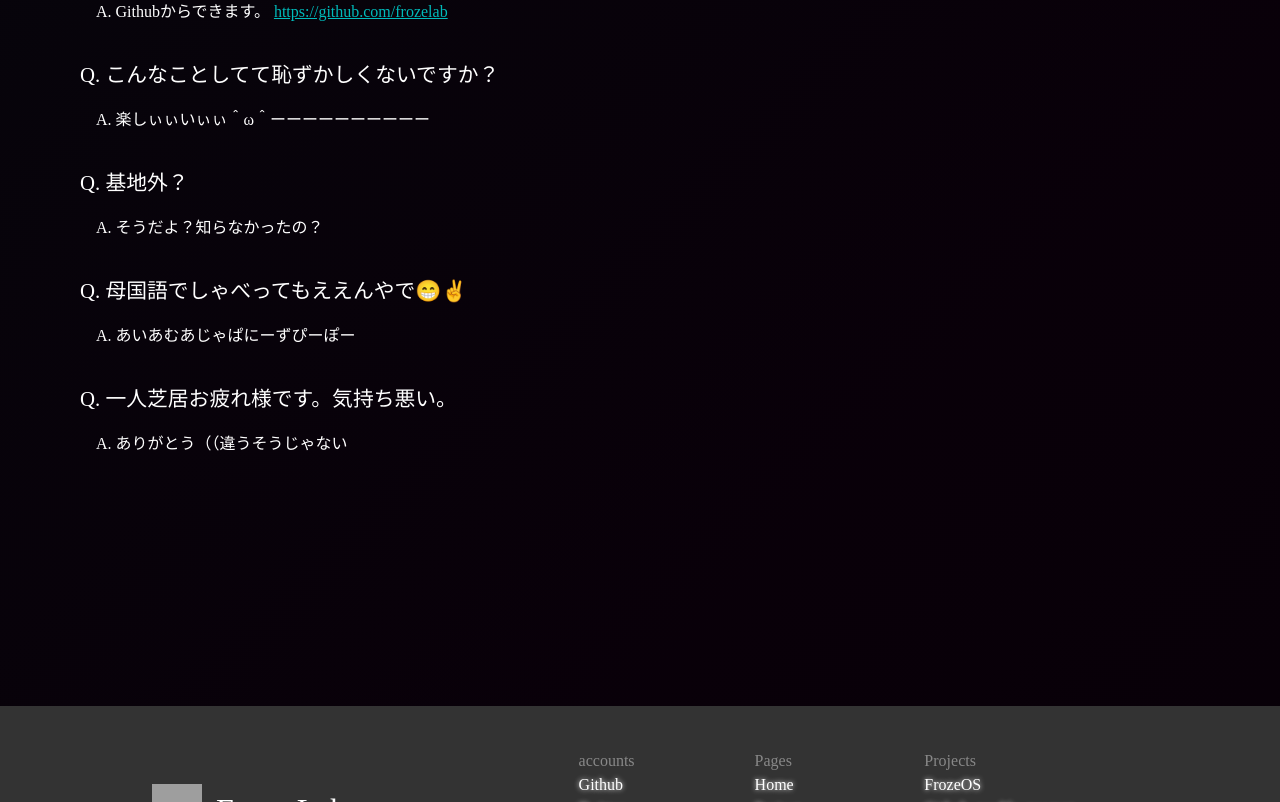
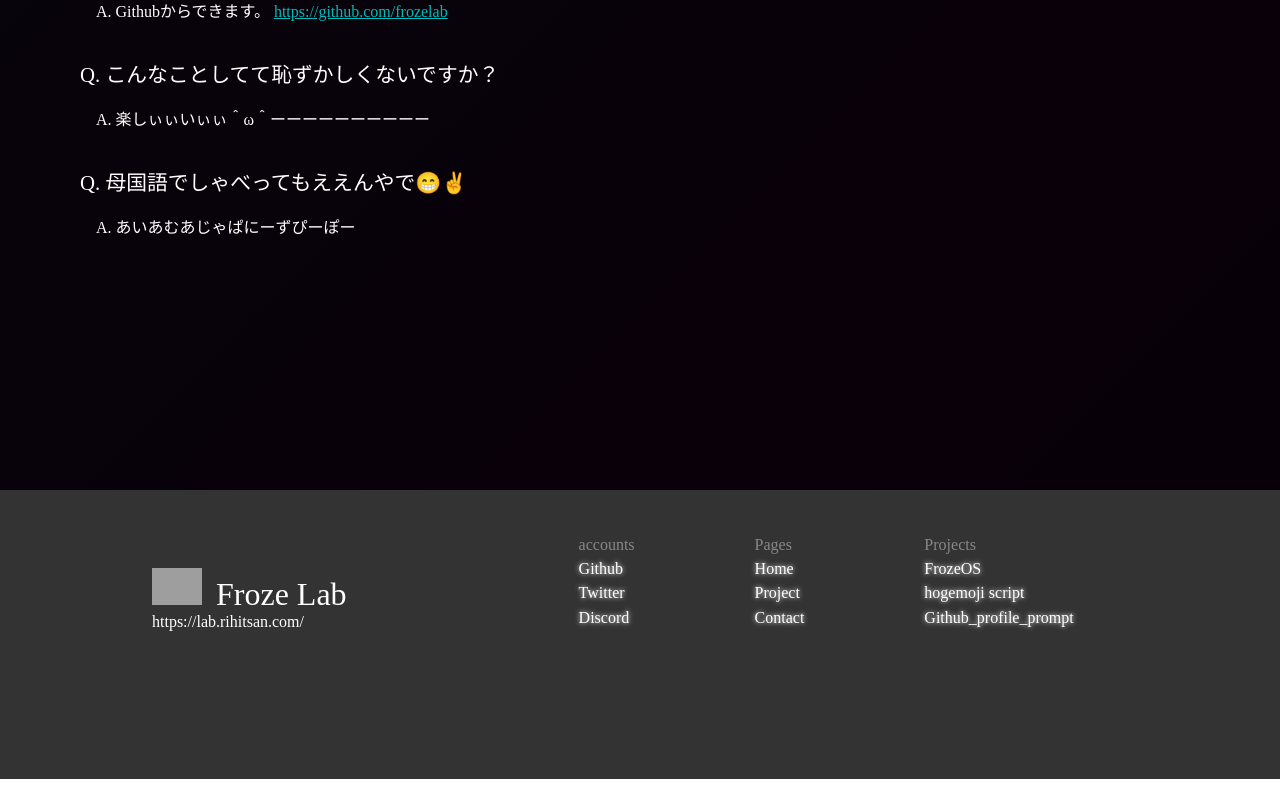
Before and after one commit to cachqot/cachqot.github.io, a plain HTML site: page index.html in a window 1280 px wide. Shown: the part 1907-2709 px from the top of the page. After the commit the page ends 2686 px from the top, so only its background shows below. Drawn offline with Linux system fonts and the light colour scheme; grey boxes are pictures that could not be loaded.

Commit message:
Add files via upload

```diff
--- a/index.html
+++ b/index.html
@@ -35,6 +35,7 @@
             <span style="font-size:2em;">- Project -</span><br><br>
             プロジェクト一覧です。<br><br>
             <a class="project_menu"><img src="./project/frozeos/logo.svg" style="width:200px;"></a>
+            <a class="project_menu"><img src="./project/hogemoji_script/logo.svg" style="width:200px;"></a>
             <a class="project_menu"><img src="./project/github_profile_prompt/card.svg" style="width:400px;"></a>
             <br><br>
             <a href="./project" class="gradbtn_back">
@@ -54,12 +55,8 @@
         <span style="padding-left:1em;">A. Githubからできます。 <a href="https://github.com/frozelab">https://github.com/frozelab</a></span><br><br><br>
         <span style="font-size:1.3em;">Q. こんなことしてて恥ずかしくないですか？</span><br><br>
         <span style="padding-left:1em;">A. 楽しぃぃいぃぃ＾ω＾ーーーーーーーーーー </span><br><br><br>
-        <span style="font-size:1.3em;">Q. 基地外？</span><br><br>
-        <span style="padding-left:1em;">A. そうだよ？知らなかったの？</span><br><br><br>
         <span style="font-size:1.3em;">Q. 母国語でしゃべってもええんやで😁✌</span><br><br>
         <span style="padding-left:1em;">A. あいあむあじゃぱにーずぴーぽー</span><br><br><br>
-        <span style="font-size:1.3em;">Q. 一人芝居お疲れ様です。気持ち悪い。</span><br><br>
-        <span style="padding-left:1em;">A. ありがとう（（違うそうじゃない</span><br><br><br>
     </div>
 
 
--- a/main.js
+++ b/main.js
@@ -29,6 +29,7 @@ footer_html_under = ''
 +'<ul>'
 +'    <span style="color:#888888">Projects</span>'
 +'    <li><a href="#">FrozeOS</a></li>'
++'    <li><a href="#">hogemoji script</a></li>'
 +'    <li><a href="#">Github_profile_prompt</a></li>'
 +'</ul>'
 +'</span>'
```
